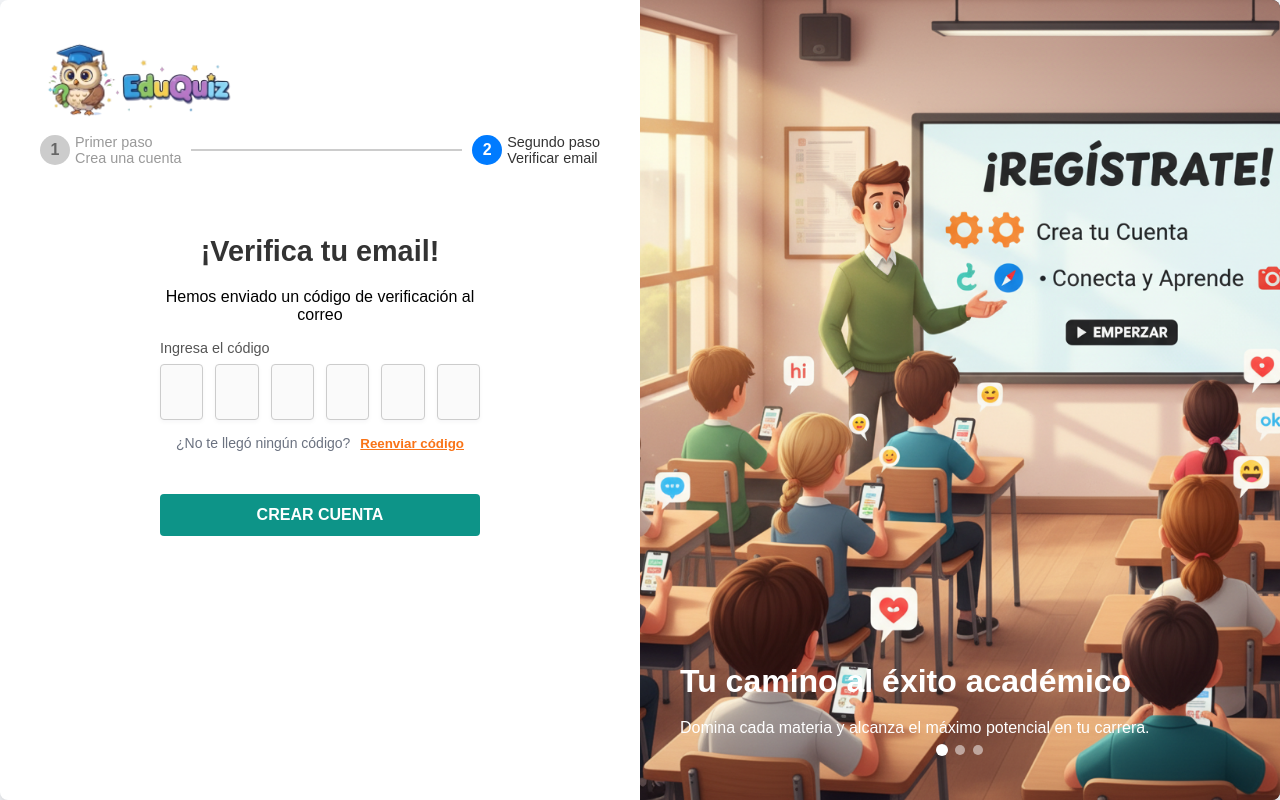
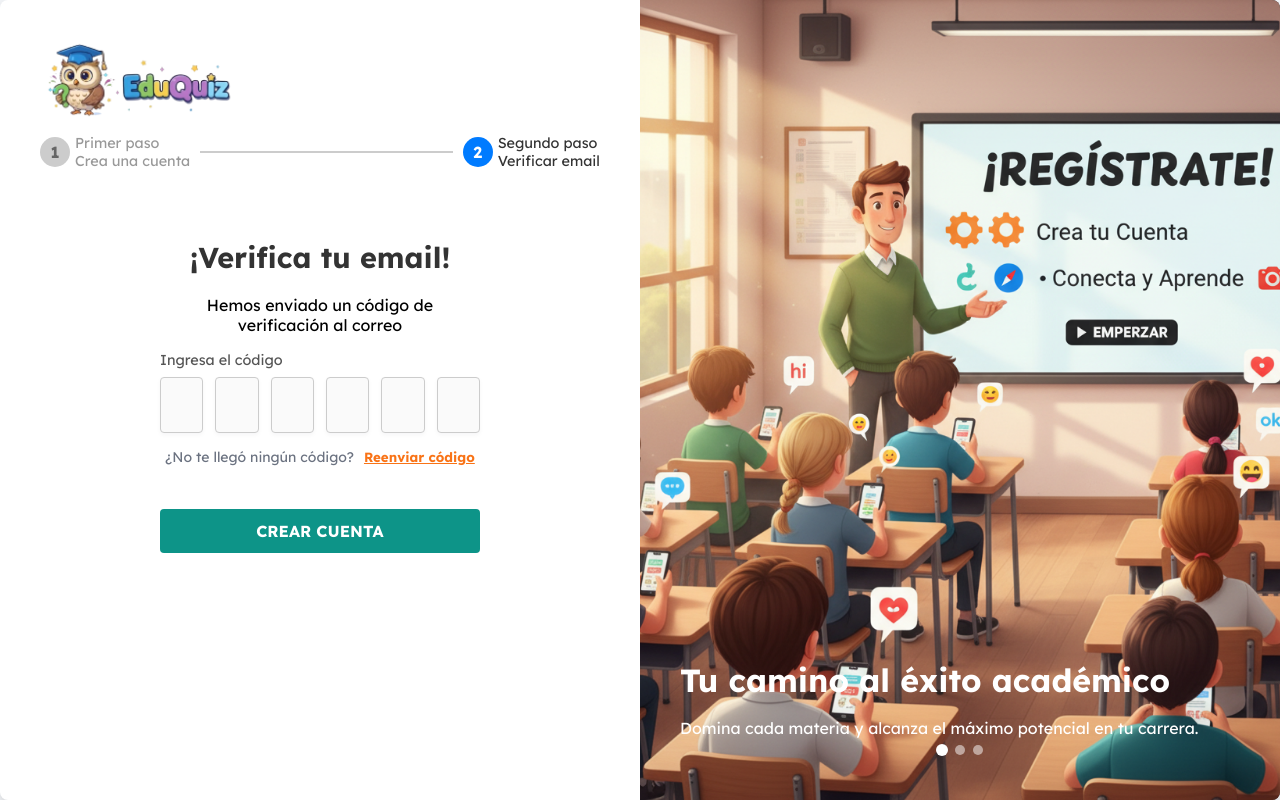
Before and after one commit to Jergacir/EduQuiz, a Flask app: template templates/verificar.html in a window 1280 px wide. Run offline with Flask 3, Linux system fonts and the light colour scheme; the template is opened without the code that fills it, so the values that code supplies are empty.

Commit message:
Pequeños arreglos

```diff
--- a/static/css/bienvenido.css
+++ b/static/css/bienvenido.css
@@ -86,7 +86,7 @@ body {
 }
 
 .boton-primario:hover {
-    background-color: #333;
+    background-color: #0a5851;
 }
 
 .boton-secundario {
--- a/templates/verificar.html
+++ b/templates/verificar.html
@@ -5,6 +5,8 @@
     <meta charset="UTF-8">
     <meta name="viewport" content="width=device-width, initial-scale=1.0">
     <title>Verificar Cuenta - EduQuiz</title>
+    <link rel="icon" href="/static/img/icono.png" type="image/png">
+    <link href="https://fonts.googleapis.com/css2?family=Lexend:wght@100..900&display=swap" rel="stylesheet">
     <link rel="stylesheet" href="../static/css/verificar.css">
     <link rel="stylesheet" href="../static/css/carrusel.css">
 </head>
```
